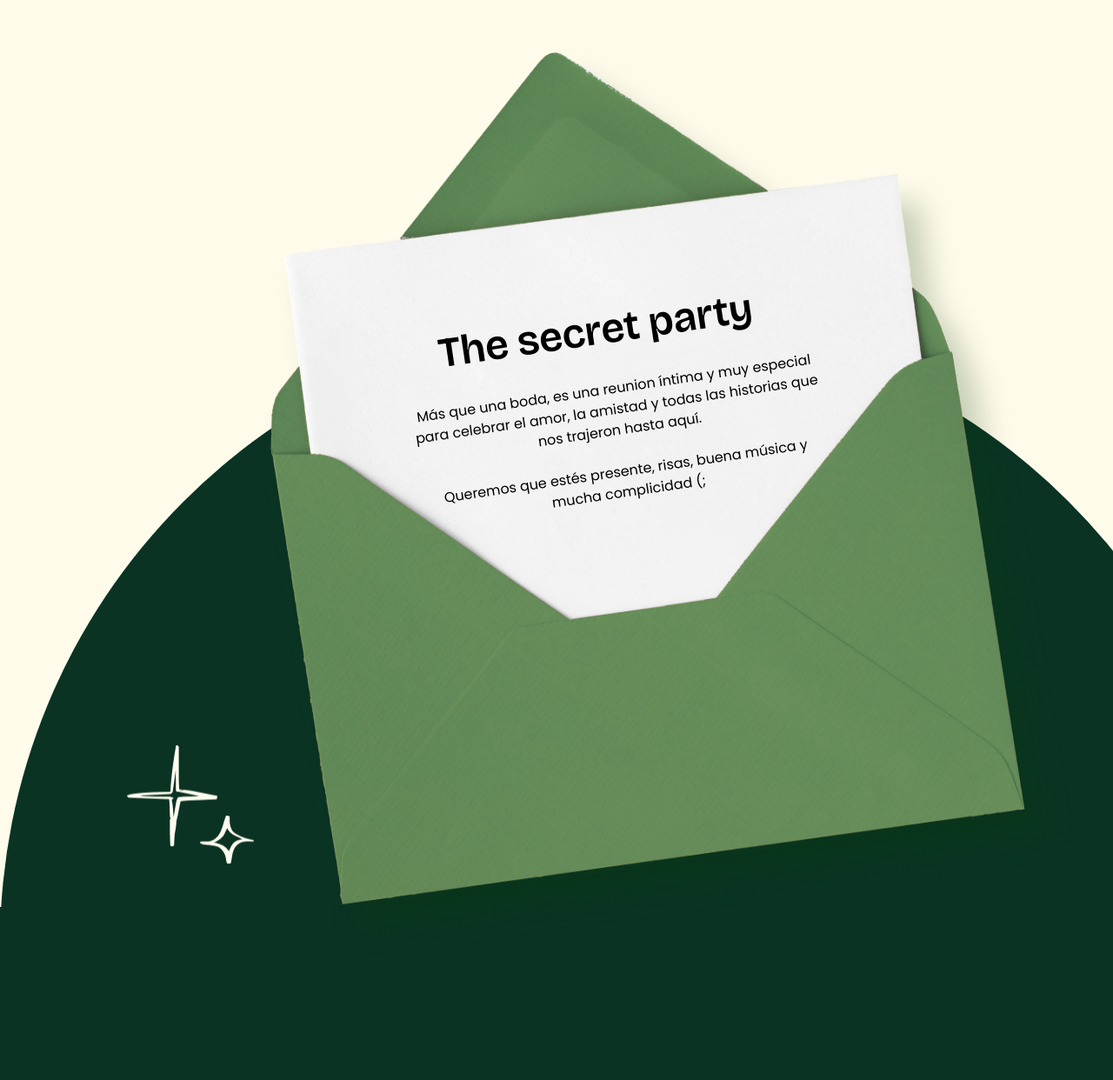
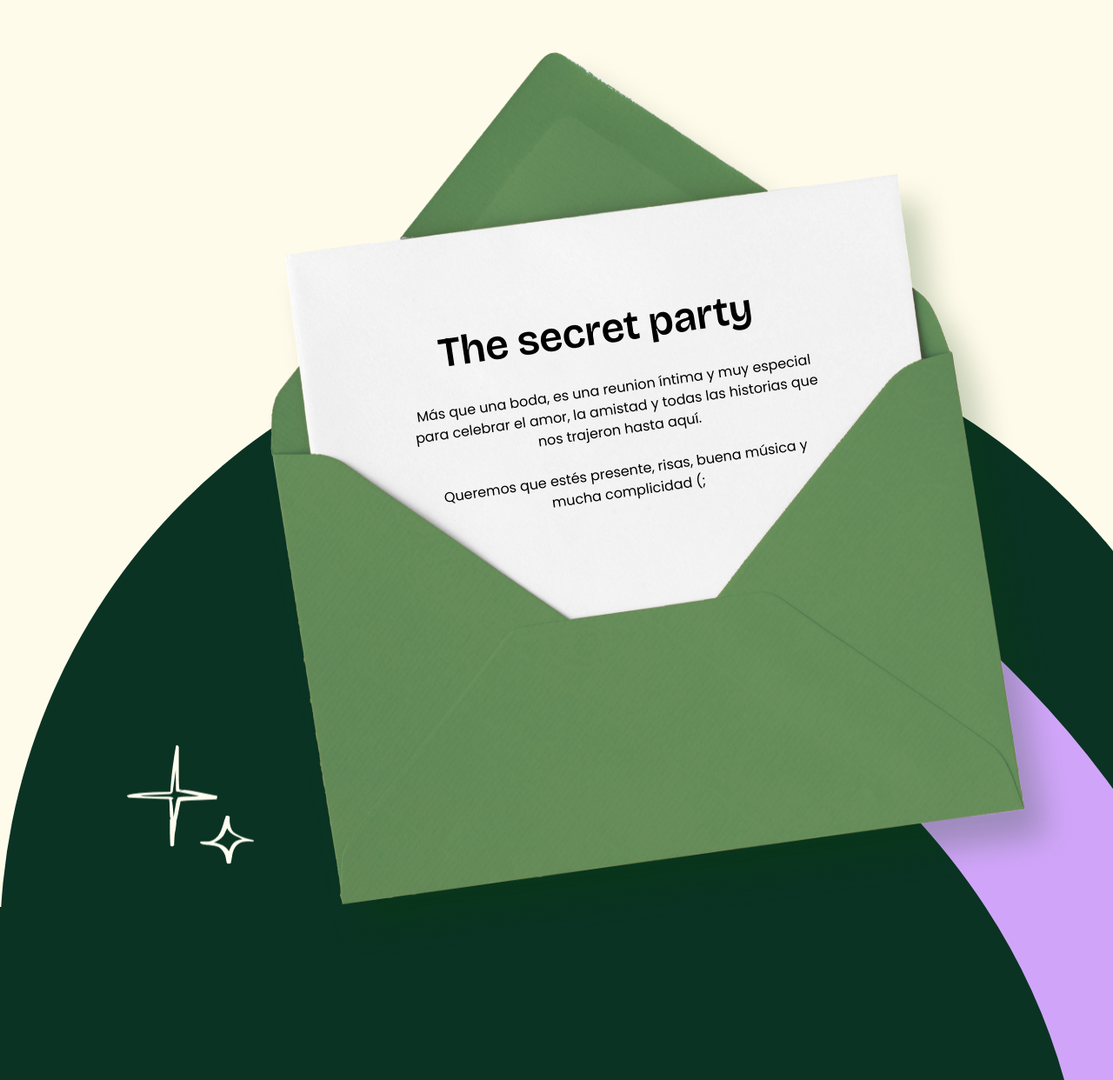
Before and after one commit to xoscar/wedding, a Next.js app: page / in a window 1280 px wide. Shown: the part 228-1470 px from the top of the page at 87% size. Built offline with nearby package versions, Linux system fonts and the light colour scheme; a web font is replaced by a local one.

Commit message:
initial commit

```diff
--- /dev/null
+++ b/src/app/components/CurlAnimation.tsx
@@ -0,0 +1,58 @@
+"use client";
+
+import { useRef, useEffect } from "react";
+import { useScroll, useTransform, useMotionValueEvent } from "motion/react";
+
+export default function CurlAnimation() {
+  const pathRef = useRef<SVGPathElement>(null);
+  const lengthRef = useRef(0);
+
+  const { scrollYProgress } = useScroll();
+  const dashOffset = useTransform(scrollYProgress, [0, 1], [1, 0]);
+
+  useEffect(() => {
+    if (pathRef.current) {
+      lengthRef.current = pathRef.current.getTotalLength();
+      pathRef.current.style.strokeDasharray = `${lengthRef.current}`;
+      pathRef.current.style.strokeDashoffset = `${lengthRef.current}`;
+    }
+  }, []);
+
+  useMotionValueEvent(dashOffset, "change", (v) => {
+    if (pathRef.current && lengthRef.current) {
+      pathRef.current.style.strokeDashoffset = `${lengthRef.current * v}`;
+    }
+  });
+
+  return (
+    <svg
+      className="w-[1440px] h-[5637.81px] left-0 top-[705px] absolute"
+      viewBox="0 0 1440 5838"
+      fill="none"
+      preserveAspectRatio="none"
+    >
+      <defs>
+        <linearGradient
+          id="curl-gradient"
+          x1="864"
+          y1="174.004"
+          x2="898"
+          y2="5870"
+          gradientUnits="userSpaceOnUse"
+        >
+          <stop offset="0.11605" stopColor="#D0A5F9" />
+          <stop offset="0.558025" stopColor="#E7C8FC" />
+          <stop offset="1" stopColor="#FDEBFF" />
+        </linearGradient>
+      </defs>
+      <path
+        ref={pathRef}
+        d="M752 100.004C964.166 266.671 1406.9 499.704 1346.5 1130.5C1271 1919 559.5 1706 161 2449.5C-193.549 3111 499.531 3813.09 872.5 3745.5C1245 3678 1270 3034.5 796 3034.5C472.35 3034.5 47.3183 3484.23 322.5 4059C553.266 4541 1061.18 4541 1245 4990C1449.29 5489 1041.5 5921 610 5658.5"
+        stroke="url(#curl-gradient)"
+        strokeWidth="200"
+        strokeLinecap="round"
+        style={{ willChange: "stroke-dashoffset" }}
+      />
+    </svg>
+  );
+}
```
Also changed, not shown: public/curl.svg (added), 1 other file (tests, documents, lock files or other folders).
